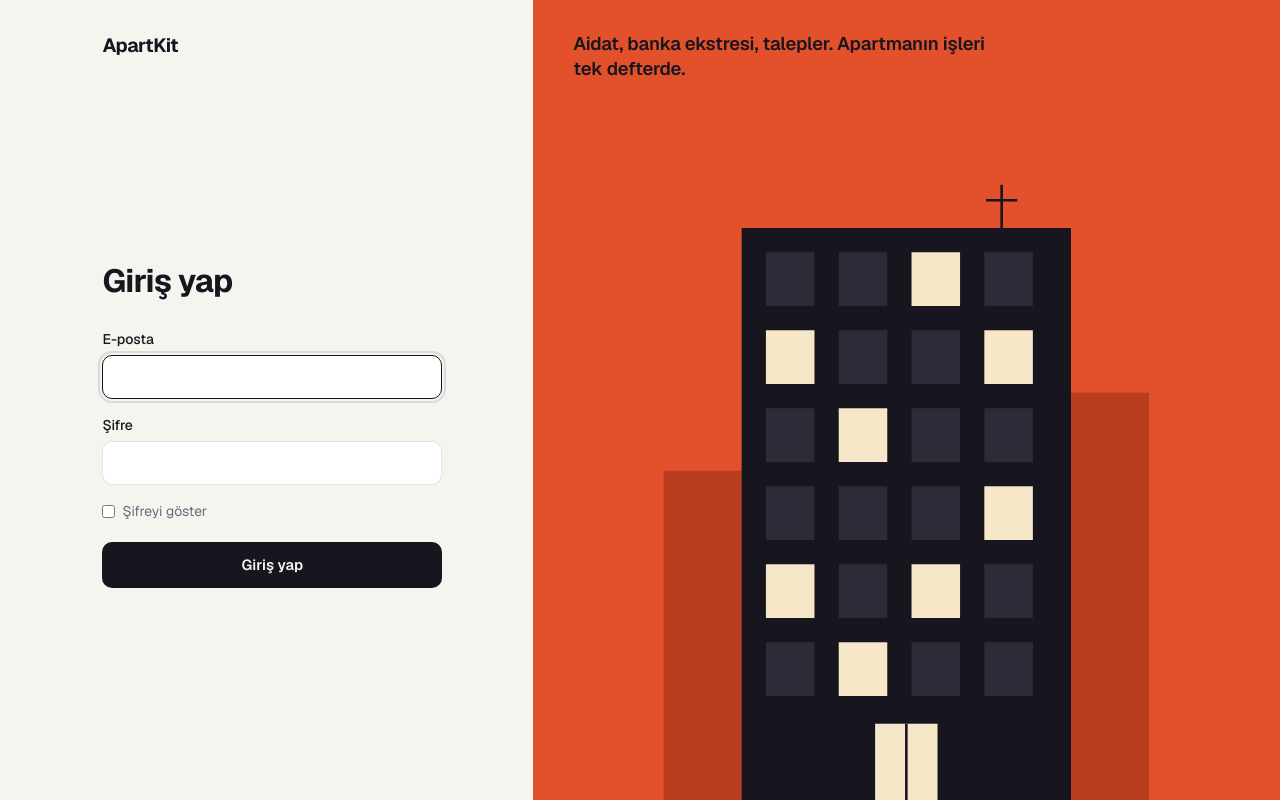
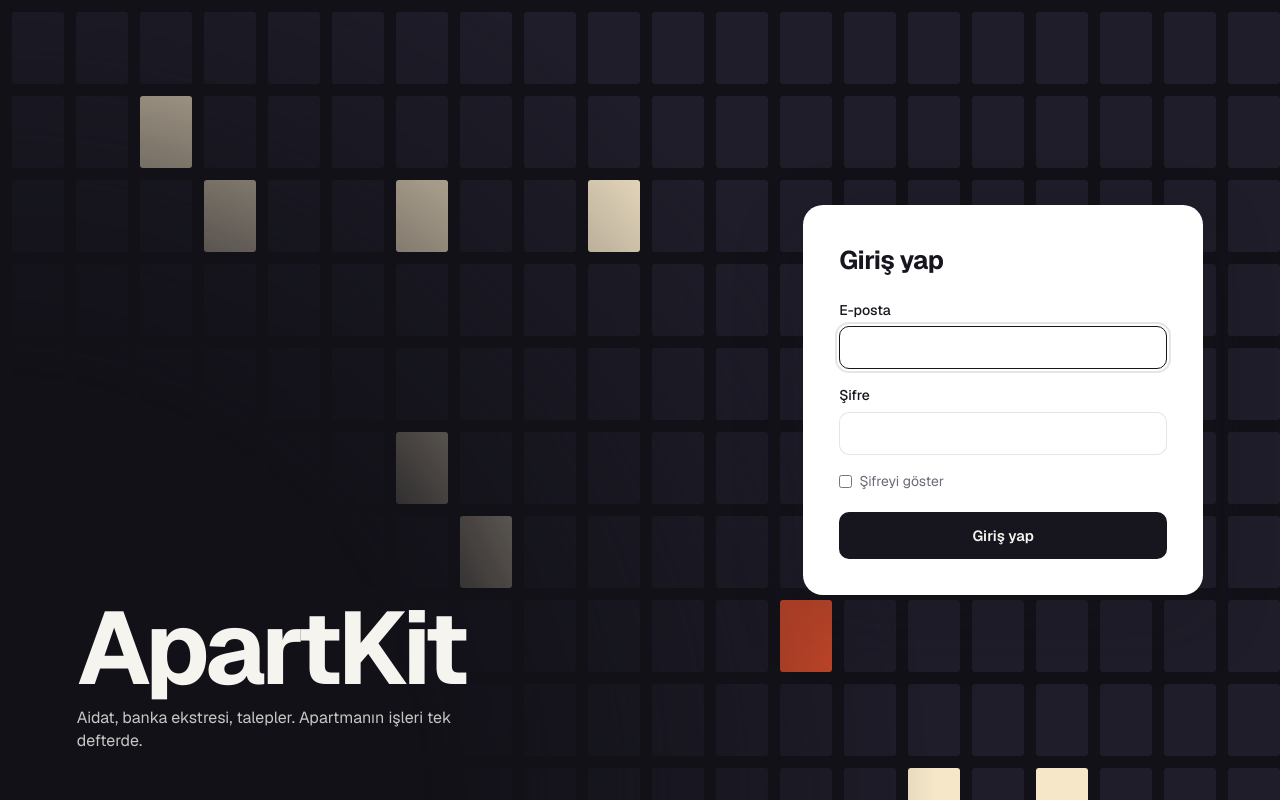
Before and after one commit to AzizARSLN/ApartKit, a React (Vite) app in the folder frontend/: page /login in a window 1280 px wide. Built offline with nearby package versions, Linux system fonts and the light colour scheme; no server answers.

Commit message:
Rebuild the login layout around a floating form

```diff
--- a/frontend/src/components/BuildingFacade.tsx
+++ /dev/null
@@ -1,28 +0,0 @@
-const FLOORS = 6;
-const COLUMNS = 4;
-const LIT = new Set(["0-2", "1-0", "1-3", "2-1", "3-3", "4-0", "4-2", "5-1"]);
-
-export function BuildingFacade() {
-  return (
-    <svg className="login-facade" viewBox="0 0 560 720" preserveAspectRatio="xMidYMax meet" aria-hidden>
-      <rect x="0" y="340" width="110" height="380" fill="#b93d1e" />
-      <rect x="470" y="250" width="90" height="470" fill="#b93d1e" />
-      <path d="M390 60V10M372 28h36" stroke="#17161f" strokeWidth="3" />
-      <rect x="90" y="60" width="380" height="660" fill="#17161f" />
-      {Array.from({ length: FLOORS }, (_, floor) =>
-        Array.from({ length: COLUMNS }, (_, column) => (
-          <rect
-            key={`${floor}-${column}`}
-            x={118 + column * 84}
-            y={88 + floor * 90}
-            width="56"
-            height="62"
-            fill={LIT.has(`${floor}-${column}`) ? "#f6e7c8" : "#2c2b38"}
-          />
-        )),
-      )}
-      <rect x="244" y="632" width="72" height="88" fill="#f6e7c8" />
-      <path d="M280 632v88" stroke="#17161f" strokeWidth="3" />
-    </svg>
-  );
-}
--- a/frontend/src/index.css
+++ b/frontend/src/index.css
@@ -692,7 +692,7 @@ table.data tbody tr.is-selected:hover {
   gap: 12px;
   padding: 12px;
   overflow: hidden;
-  mask-image: radial-gradient(circle at 0% 100%, transparent 28%, #000 62%);
+  mask-image: linear-gradient(to bottom, #000 12%, transparent 34%);
 }
 
 .login-windows i {
@@ -713,33 +713,52 @@ table.data tbody tr.is-selected:hover {
   --accent-strong: var(--ink-soft);
   --accent-tint: var(--line);
   --on-accent: var(--bg);
+  position: relative;
+  display: flex;
+  flex-direction: column;
+  justify-content: flex-end;
   min-height: 100vh;
+  min-height: 100dvh;
+  overflow: hidden;
+  background: #121118;
 }
 
-.login-main {
-  display: flex;
-  flex-direction: column;
-  min-height: 100vh;
-  padding: 1.5rem 16px 3rem;
+.login-intro {
+  position: relative;
+  padding: 3rem 16px 1.25rem;
+  color: #f5f4ef;
+}
+
+.login-intro p {
+  max-width: 24rem;
+  margin: 0.5rem 0 0;
+  line-height: 1.4;
+  opacity: 0.8;
 }
 
 .login-wordmark {
-  font-size: 1.2rem;
+  font-size: clamp(2.75rem, 8vw, 6.5rem);
+  line-height: 1;
+  letter-spacing: -0.045em;
+}
+
+.login-sheet {
+  position: relative;
+  padding: 1.75rem 16px 2rem;
+  border-radius: 20px 20px 0 0;
+  background: var(--surface);
+  color: var(--ink);
 }
 
 .login-form {
   display: flex;
   flex-direction: column;
   gap: 1rem;
-  width: 100%;
-  max-width: 340px;
-  margin: auto 0;
-  padding-top: 2rem;
 }
 
 .login-form h1 {
-  margin: 0 0 0.5rem;
-  font-size: 2rem;
+  margin: 0 0 0.25rem;
+  font-size: 1.6rem;
 }
 
 .login-field {
@@ -763,46 +782,30 @@ table.data tbody tr.is-selected:hover {
   padding-block: 0.7rem;
 }
 
-.login-poster {
-  display: none;
-}
-
 @media (min-width: 900px) {
   .login-page {
-    display: grid;
-    grid-template-columns: minmax(420px, 5fr) 7fr;
+    flex-direction: row;
+    align-items: center;
+    justify-content: space-between;
+    gap: 3rem;
+    padding: 3rem clamp(3rem, 6vw, 6rem);
   }
 
-  .login-main {
-    padding: 2rem 3rem 3rem clamp(3rem, 8vw, 7rem);
+  .login-windows {
+    mask-image: radial-gradient(circle at 0% 100%, transparent 28%, #000 62%);
   }
 
-  .login-poster {
-    position: relative;
-    display: block;
-    overflow: hidden;
-    min-height: 100vh;
-    padding: 2rem 2.5rem;
-    background: #e2502c;
-    color: #17161f;
+  .login-intro {
+    align-self: flex-end;
+    padding: 0;
   }
 
-  .login-poster p {
-    position: relative;
-    max-width: 26rem;
-    margin: 0;
-    font-size: 1.15rem;
-    font-weight: 550;
-    line-height: 1.35;
-    letter-spacing: -0.01em;
-  }
-
-  .login-facade {
-    position: absolute;
-    right: 0;
-    bottom: 0;
-    width: 100%;
-    height: 78%;
+  .login-sheet {
+    flex: none;
+    width: 400px;
+    padding: 2.25rem;
+    border-radius: 20px;
+    box-shadow: var(--shadow-lg);
   }
 }
 
--- a/frontend/src/pages/LoginPage.tsx
+++ b/frontend/src/pages/LoginPage.tsx
@@ -1,7 +1,7 @@
 import { type FormEvent, useState } from "react";
 import { Navigate } from "react-router-dom";
 import { useAuth } from "../auth/AuthContext";
-import { BuildingFacade } from "../components/BuildingFacade";
+import { WindowGrid } from "../components/WindowGrid";
 
 export function LoginPage() {
   const { session, login } = useAuth();
@@ -28,8 +28,12 @@ export function LoginPage() {
 
   return (
     <div className="login-page">
-      <main className="login-main">
+      <WindowGrid level={0} />
+      <div className="login-intro">
         <div className="brand login-wordmark">ApartKit</div>
+        <p>Aidat, banka ekstresi, talepler. Apartmanın işleri tek defterde.</p>
+      </div>
+      <main className="login-sheet">
         <form onSubmit={onSubmit} className="login-form">
           <h1>Giriş yap</h1>
           <label className="login-field">
@@ -69,10 +73,6 @@ export function LoginPage() {
           </button>
         </form>
       </main>
-      <aside className="login-poster" aria-hidden>
-        <p>Aidat, banka ekstresi, talepler. Apartmanın işleri tek defterde.</p>
-        <BuildingFacade />
-      </aside>
     </div>
   );
 }
```
